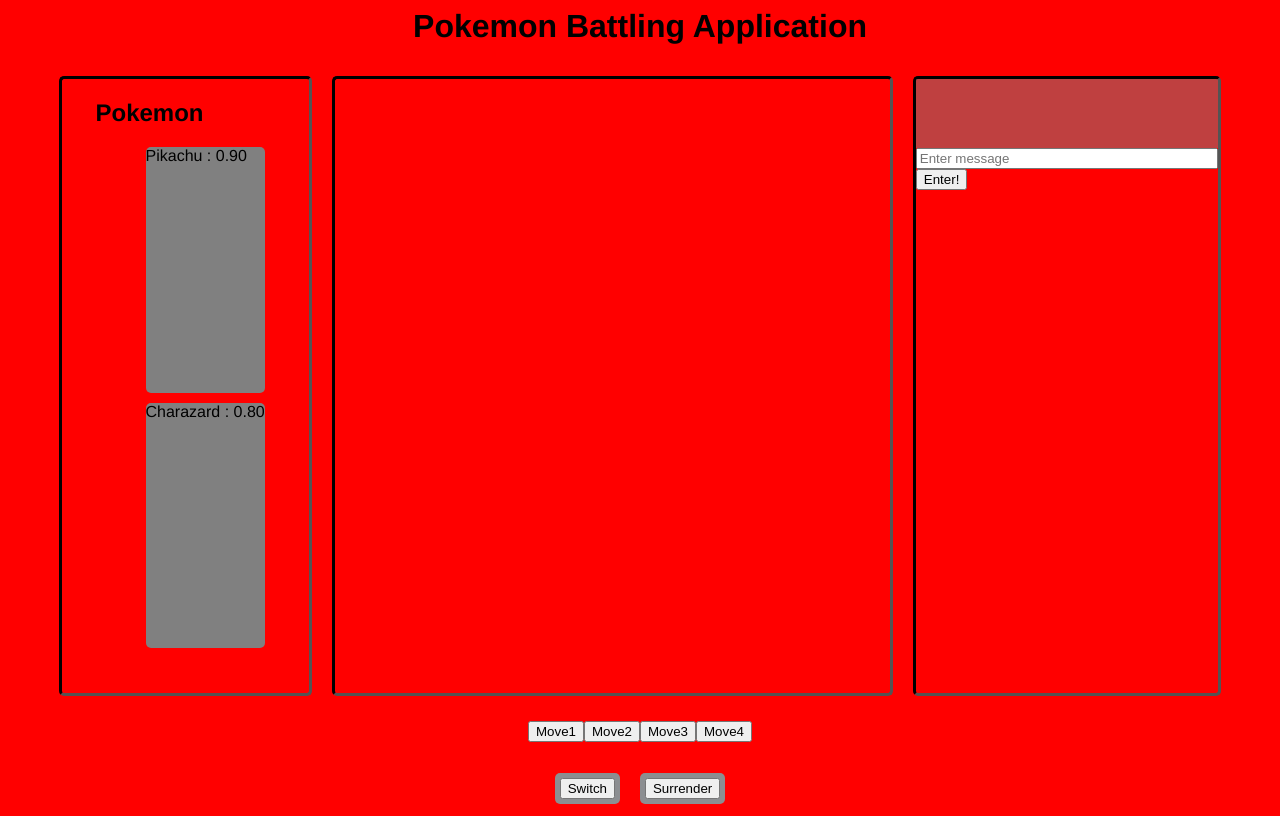
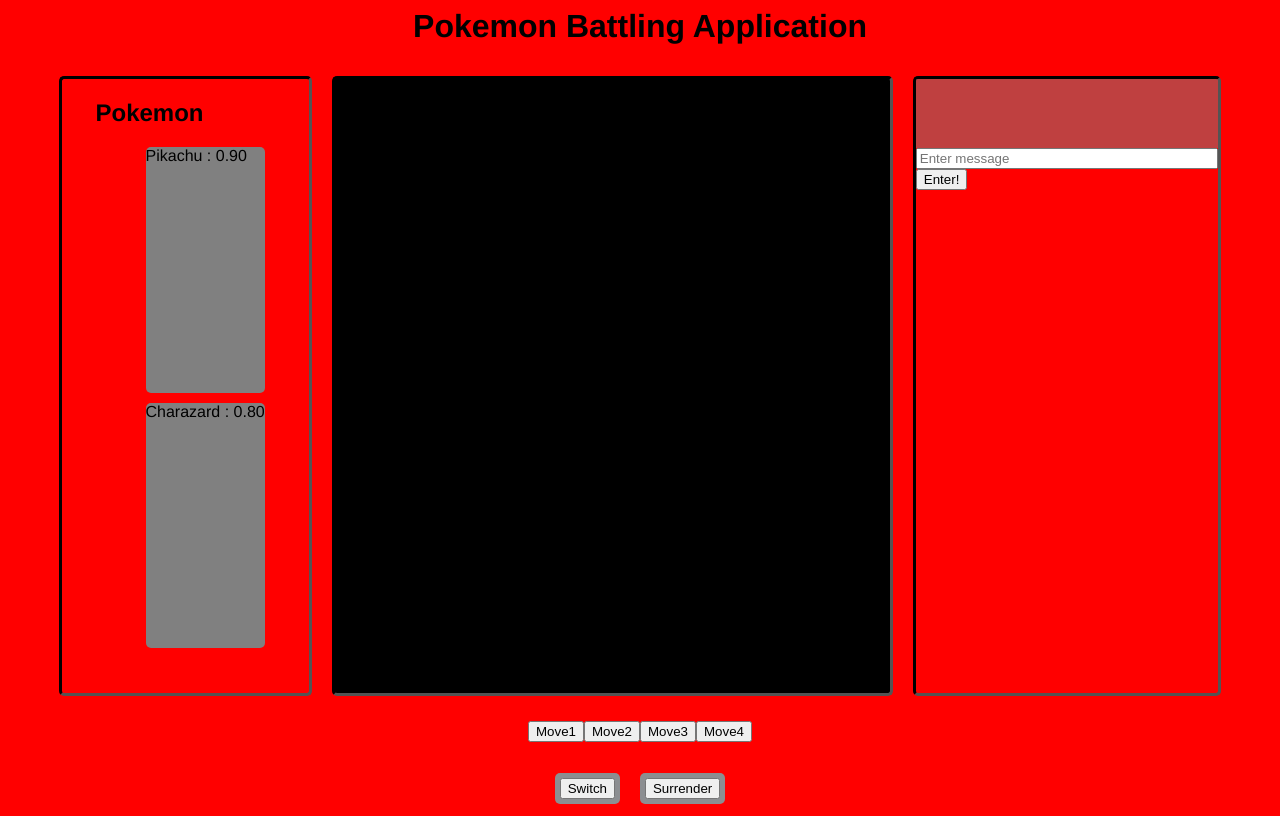
Before and after one commit to vingspann/PBA, a Python web app: template templates/index.html in a window 1280 px wide. Run offline with Jinja, Linux system fonts and the light colour scheme; the template is opened without the code that fills it, so the values that code supplies are empty; style sheets or scripts are compiled from the project's sources; some libraries are stand-ins or nearby versions.

Commit message:
changed the battleLog component to look like a retro screen

```diff
--- a/static/css/PBA.css
+++ b/static/css/PBA.css
@@ -56,11 +56,13 @@ body {
     font-family: pokemon-font;
     display: flex;
     width: 45%;
-    justify-content: center;
+    justify-content: flex-start;
     margin: 10px;
     border-radius: 5px;
     border: inset black;
     overflow-y: scroll;
+    background: black;
+    color: green;
 }
 
 #chat {
```
